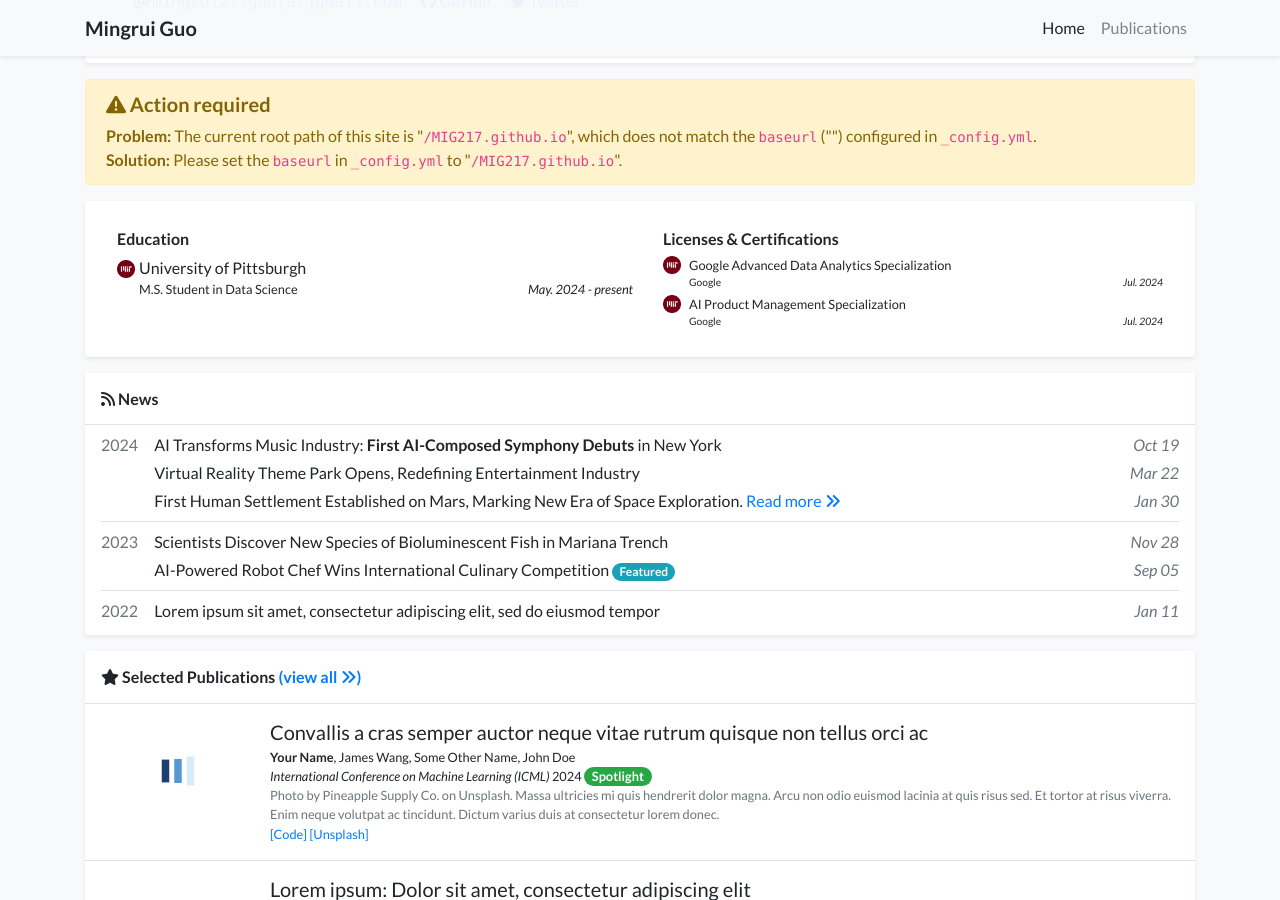
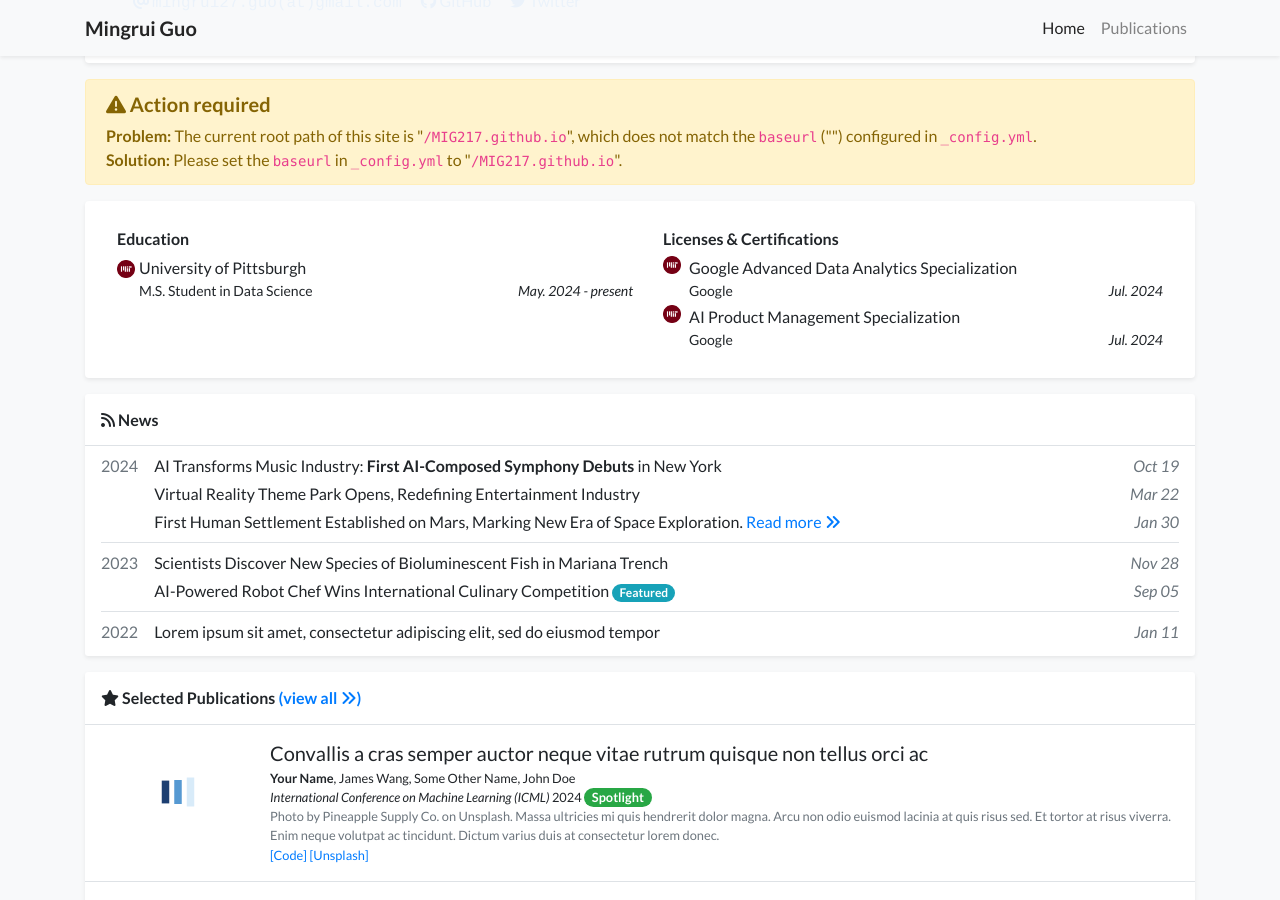
Before and after one commit to MIG217/MIG217.github.io, a Jekyll site: the page built from index.html, in a window 1280 px wide and 900 px high, scrolled down 468 px. Built offline with Jekyll 4.4.1, drawn with Linux system fonts in a browser that asks for light colours; a style sheet for code colours, icons or effects is not loaded.

Commit message:
Update experience_card.html

```diff
--- a/_includes/widgets/experience_card.html
+++ b/_includes/widgets/experience_card.html
@@ -14,11 +14,11 @@
                                     <li class="media mb-1">
                                         <img src="{{ item.logo | relative_url }}" alt="{{ item.name }}" class="logo-img mr-1 mt-1">
                                         <div class="media-body">
-                                            <div>{{ item.name }}</div>
+                                            <div class="name-text">{{ item.name }}</div>
                                             <div class="small">{{ item.dept }}</div>
                                             <div class="small d-flex">
-                                                <div>{{ item.position }}</div>
-                                                <div class="mt-auto ml-auto no-break"><em>{{ item.date }}</em></div>
+                                                <div class="position-text">{{ item.position }}</div>
+                                                <div class="mt-auto ml-auto no-break date-text"><em>{{ item.date }}</em></div>
                                             </div>
                                         </div>
                                     </li>
@@ -37,11 +37,11 @@
                                     <li class="media mb-1">
                                         <img src="{{ item.logo | relative_url }}" alt="{{ item.name }}" class="logo-img mr-1 mt-1">
                                         <div class="media-body">
-                                            <div>{{ item.name }}</div>
+                                            <div class="name-text">{{ item.name }}</div>
                                             <div class="small">{{ item.dept }}</div>
                                             <div class="small d-flex">
-                                                <div>{{ item.position }}</div>
-                                                <div class="mt-auto ml-auto no-break"><em>{{ item.date }}</em></div>
+                                                <div class="position-text">{{ item.position }}</div>
+                                                <div class="mt-auto ml-auto no-break date-text"><em>{{ item.date }}</em></div>
                                             </div>
                                         </div>
                                     </li>
@@ -56,15 +56,15 @@
                     <div class="col-md-6">
                         <div class="mx-2 my-1">
                             <h6>Licenses & Certifications</h6>
-                            <ul class="list-unstyled small mb-1"> <!-- Ensure list-unstyled is applied -->
+                            <ul class="list-unstyled small mb-1">
                                 {% for item in site.data.profile.licenses_and_certifications %}
                                 <li class="d-flex mb-1">
                                     <img src="{{ item.logo | relative_url }}" alt="{{ item.name }}" class="logo-img mr-2">
                                     <div class="flex-grow-1">
-                                        <div>{{ item.name }}</div>
+                                        <div class="name-text">{{ item.name }}</div>
                                         <div class="small d-flex">
-                                            <div>{{ item.issuing_organization }}</div>
-                                            <div class="ml-auto mt-auto no-break"><em>{{ item.date }}</em></div>
+                                            <div class="organization-text">{{ item.issuing_organization }}</div>
+                                            <div class="ml-auto mt-auto no-break date-text"><em>{{ item.date }}</em></div>
                                         </div>
                                     </div>
                                 </li>
```
